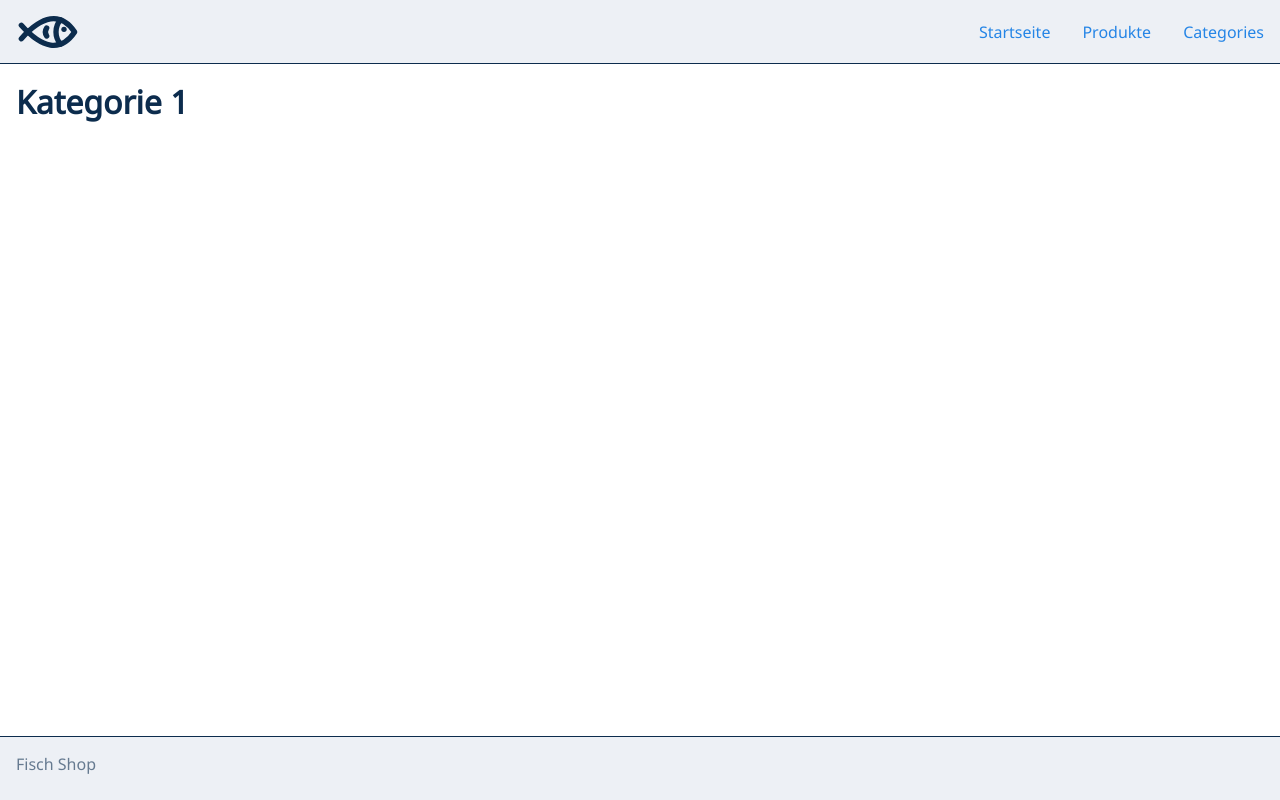
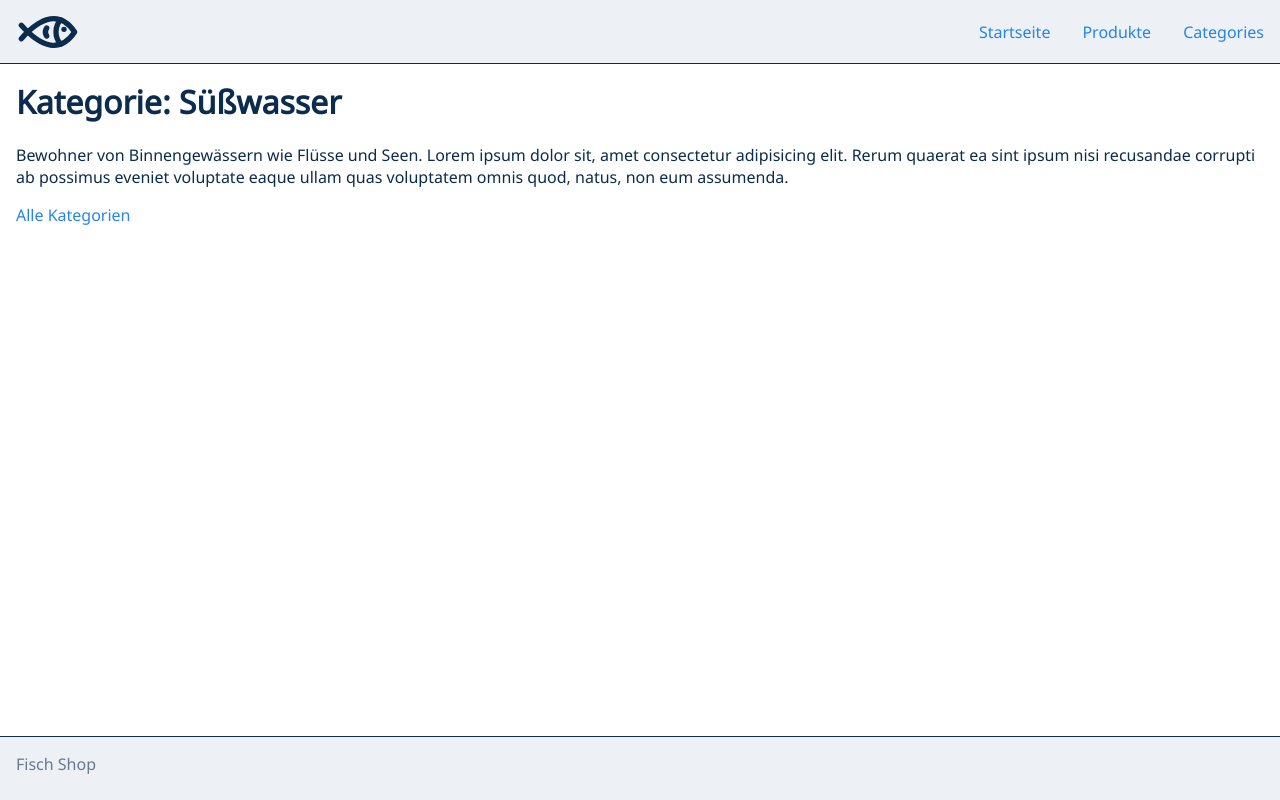
Before and after one commit to ThomasF85/cgn-web-22-4-fish-shop, a Next.js app: page /categories/1 in a window 1280 px wide. Built offline with nearby package versions, Linux system fonts and the light colour scheme.

Commit message:
add static generation to category pages

```diff
--- /dev/null
+++ b/components/Anchor.js
@@ -0,0 +1,13 @@
+import styled from "styled-components";
+
+const Anchor = styled.a`
+  color: var(--text-secondary);
+  text-decoration: ${({ active }) => (active ? "underline" : "none")};
+
+  &:hover {
+    cursor: pointer;
+    color: var(--text-primary);
+  }
+`;
+
+export default Anchor;
--- a/pages/categories/[id].js
+++ b/pages/categories/[id].js
@@ -1,8 +1,41 @@
-import { useRouter } from "next/router";
+import Head from "next/head";
+import Link from "next/link";
+import Anchor from "../../components/Anchor";
+import {
+  getAllCategories,
+  getCategoryById,
+} from "../../services/categoryService";
 
-export default function Category() {
-  const router = useRouter();
-  const { id } = router.query;
+export async function getStaticPaths() {
+  const categories = await getAllCategories();
+  const ids = categories.map((category) => category.id);
 
-  return <h1>Kategorie {id}</h1>;
+  return {
+    paths: ids.map((id) => ({ params: { id: id } })),
+    fallback: false,
+  };
 }
+
+export async function getStaticProps(context) {
+  const { id } = context.params;
+  const category = await getCategoryById(id);
+
+  return {
+    props: { name: category.name, description: category.description },
+  };
+}
+
+export default function Category({ name, description }) {
+  return (
+    <>
+      <Head>
+        <title>{`Kategorie: ${name}`}</title>
+      </Head>
+      <h1>Kategorie: {name}</h1>
+      <p>{description}</p>
+      <Link href={`/categories`} passHref>
+        <Anchor>Alle Kategorien</Anchor>
+      </Link>
+    </>
+  );
+}
--- /dev/null
+++ b/services/categoryService.js
@@ -0,0 +1,40 @@
+const categories = [
+  {
+    id: "1",
+    name: "Süßwasser",
+    description:
+      "Bewohner von Binnengewässern wie Flüsse und Seen. Lorem ipsum dolor sit, amet consectetur adipisicing elit. Rerum quaerat ea sint ipsum nisi recusandae corrupti ab possimus eveniet voluptate eaque ullam quas voluptatem omnis quod, natus, non eum assumenda.",
+  },
+  {
+    id: "2",
+    name: "Meerwasser",
+    description:
+      "Fühlen sich in Salzwasser wohl. Lorem ipsum dolor sit, amet consectetur adipisicing elit. Rerum quaerat ea sint ipsum nisi recusandae corrupti ab possimus eveniet voluptate eaque ullam quas voluptatem omnis quod, natus, non eum assumenda.",
+  },
+  {
+    id: "3",
+    name: "Muscheln",
+    description:
+      "Harte Schale, weicher Kern. Lorem ipsum dolor sit, amet consectetur adipisicing elit. Rerum quaerat ea sint ipsum nisi recusandae corrupti ab possimus eveniet voluptate eaque ullam quas voluptatem omnis quod, natus, non eum assumenda.",
+  },
+  {
+    id: "4",
+    name: "Korallen und Blumentiere",
+    description:
+      "Sehen hübsch aus. Lorem ipsum dolor sit, amet consectetur adipisicing elit. Rerum quaerat ea sint ipsum nisi recusandae corrupti ab possimus eveniet voluptate eaque ullam quas voluptatem omnis quod, natus, non eum assumenda.",
+  },
+  {
+    id: "5",
+    name: "Wirbellose",
+    description:
+      "Seesterne, Krill und Krebstiere. Lorem ipsum dolor sit, amet consectetur adipisicing elit. Rerum quaerat ea sint ipsum nisi recusandae corrupti ab possimus eveniet voluptate eaque ullam quas voluptatem omnis quod, natus, non eum assumenda.",
+  },
+];
+
+export async function getAllCategories() {
+  return categories;
+}
+
+export async function getCategoryById(id) {
+  return categories.find((category) => category.id === id);
+}
```
Also changed, not shown: pages/categories/index.js (+15 -7 lines), services/productService.js (added, +66 -0 lines).
